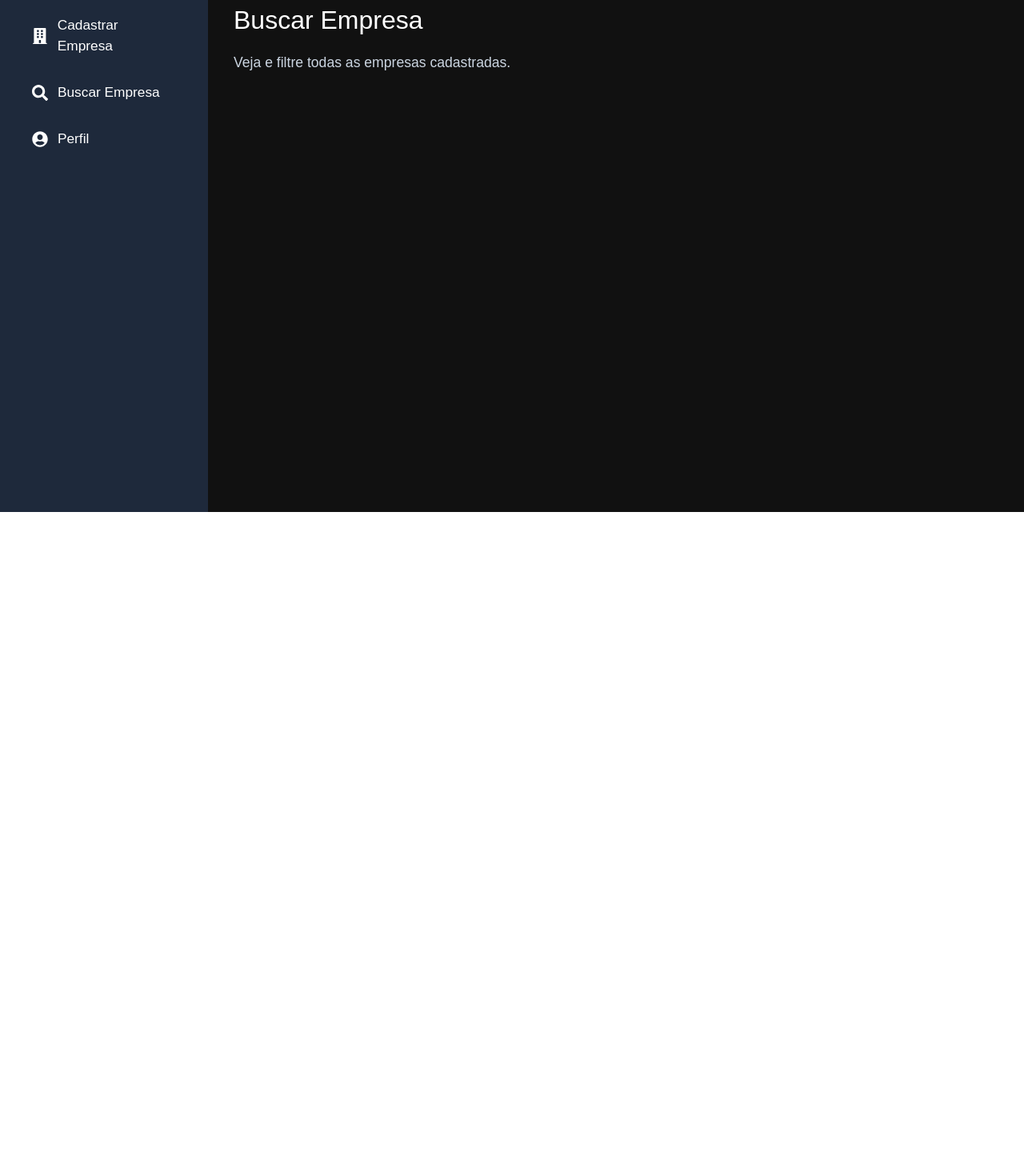
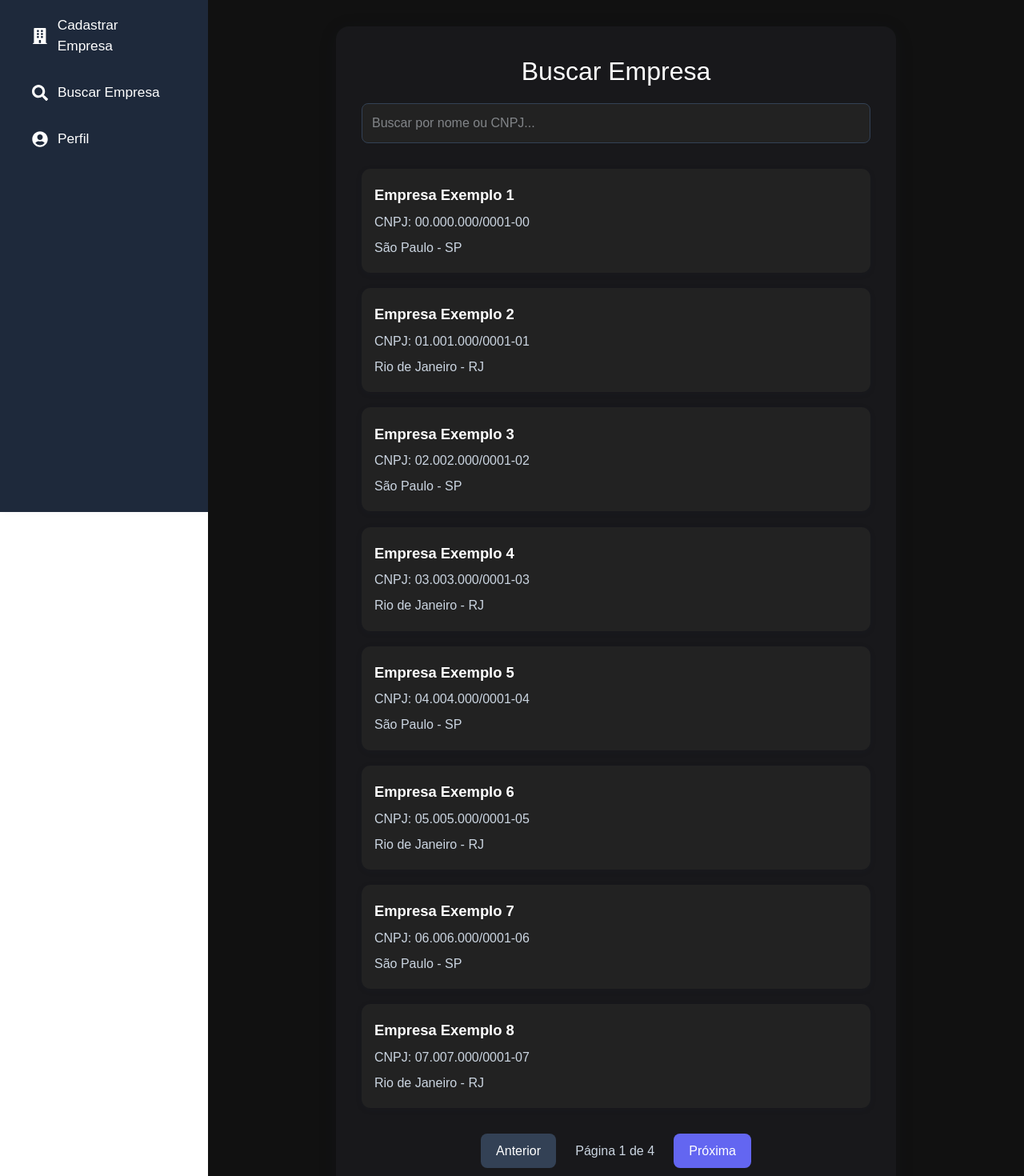
Before and after one commit to isp3ct/front-localize, a Next.js app: page /dashboard/company-list in a window 1280 px wide. Shown: the part 160-1630 px from the top of the page at 80% size. Before the commit the page ends 800 px from the top, so only its background shows below. Built offline with nearby package versions, Linux system fonts and the light colour scheme.

Commit message:
Adiciona funcionalidade de busca e paginação na lista de empresas, incluindo estilos para o layout.

```diff
--- /dev/null
+++ b/src/app/dashboard/company-list/companyList.module.css
@@ -0,0 +1,106 @@
+.pagination {
+    display: flex;
+    align-items: center;
+    justify-content: center;
+    gap: 1.5rem;
+    margin-top: 2rem;
+}
+
+.pageButton {
+    padding: 0.6rem 1.2rem;
+    background: #6366f1;
+    color: #fff;
+    border: none;
+    border-radius: 0.5rem;
+    font-size: 1rem;
+    font-weight: 500;
+    cursor: pointer;
+    transition: background 0.2s;
+}
+
+.pageButton:disabled {
+    background: #334155;
+    cursor: not-allowed;
+}
+
+.pageInfo {
+    color: #cbd5e1;
+    font-size: 1rem;
+}
+
+.container {
+    background: #18181b;
+    color: #e2e8f0;
+    padding: 2rem;
+    border-radius: 1rem;
+    max-width: 700px;
+    margin: 2rem auto;
+    box-shadow: 0 4px 24px rgba(30, 41, 59, 0.10);
+}
+
+.title {
+    color: #fff;
+    font-size: 2rem;
+    margin-bottom: 2rem;
+    text-align: center;
+}
+
+.input {
+    width: 100%;
+    padding: 0.75rem;
+    border-radius: 0.5rem;
+    border: 1px solid #334155;
+    background: #222;
+    color: #e2e8f0;
+    font-size: 1rem;
+    outline: none;
+    margin-bottom: 2rem;
+    transition: border 0.2s;
+}
+
+.input:focus {
+    border-color: #6366f1;
+}
+
+.list {
+    display: flex;
+    flex-direction: column;
+    gap: 1.2rem;
+}
+
+.card {
+    background: #222;
+    border-radius: 0.7rem;
+    padding: 1.2rem 1rem;
+    box-shadow: 0 2px 8px rgba(30, 41, 59, 0.08);
+    display: flex;
+    flex-direction: column;
+    gap: 0.5rem;
+}
+
+.card strong {
+    color: #fff;
+    font-size: 1.15rem;
+}
+
+.card span {
+    color: #cbd5e1;
+    font-size: 1rem;
+}
+
+.empty {
+    color: #64748b;
+    text-align: center;
+    margin-top: 2rem;
+}
+
+@media (max-width: 700px) {
+    .container {
+        padding: 1rem;
+        max-width: 98vw;
+    }
+
+    .card {
+        padding: 1rem 0.5rem;
+    }
+}
--- a/src/app/dashboard/company-list/page.tsx
+++ b/src/app/dashboard/company-list/page.tsx
@@ -1,11 +1,81 @@
-import React from "react";
+"use client";
+import React, { useState } from "react";
+import styles from "./companyList.module.css";
+
+
+//Criado mock para simulação. Ainda implementar chamada ao backend
+const mockEmpresas = Array.from({ length: 32 }, (_, i) => ({
+    id: String(i + 1),
+    nomeEmpresarial: `Empresa Exemplo ${i + 1}`,
+    cnpj: `${String(i).padStart(2, "0")}.${String(i).padStart(3, "0")}.000/0001-${String(i).padStart(2, "0")}`,
+    municipio: i % 2 === 0 ? "São Paulo" : "Rio de Janeiro",
+    uf: i % 2 === 0 ? "SP" : "RJ"
+}));
 
 export default function CompanyListPage() {
+    const [search, setSearch] = useState("");
+    const [page, setPage] = useState(1);
+    const pageSize = 8;
+
+    const empresasFiltradas = mockEmpresas.filter(e =>
+        e.nomeEmpresarial.toLowerCase().includes(search.toLowerCase()) ||
+        e.cnpj.includes(search)
+    );
+
+    const totalPages = Math.ceil(empresasFiltradas.length / pageSize);
+    const empresasPaginadas = empresasFiltradas.slice((page - 1) * pageSize, page * pageSize);
+
+    function handlePageChange(newPage: number) {
+        setPage(newPage);
+    }
+
     return (
-        <div>
-            <h2>Buscar Empresa</h2>
-            <p>Veja e filtre todas as empresas cadastradas.</p>
-            {/* Listagem e busca de empresas será implementada futuramente */}
+        <div className={styles.container}>
+            <h2 className={styles.title}>Buscar Empresa</h2>
+            <input
+                className={styles.input}
+                type="text"
+                placeholder="Buscar por nome ou CNPJ..."
+                value={search}
+                onChange={e => {
+                    setSearch(e.target.value);
+                    setPage(1);
+                }}
+            />
+            <div className={styles.list}>
+                {empresasPaginadas.length === 0 ? (
+                    <p className={styles.empty}>Nenhuma empresa encontrada.</p>
+                ) : (
+                    empresasPaginadas.map(e => (
+                        <div key={e.id} className={styles.card}>
+                            <strong>{e.nomeEmpresarial}</strong>
+                            <span>CNPJ: {e.cnpj}</span>
+                            <span>{e.municipio} - {e.uf}</span>
+                        </div>
+                    ))
+                )}
+            </div>
+            {totalPages > 1 && (
+                <div className={styles.pagination}>
+                    <button
+                        className={styles.pageButton}
+                        onClick={() => handlePageChange(page - 1)}
+                        disabled={page === 1}
+                    >
+                        Anterior
+                    </button>
+                    <span className={styles.pageInfo}>
+                        Página {page} de {totalPages}
+                    </span>
+                    <button
+                        className={styles.pageButton}
+                        onClick={() => handlePageChange(page + 1)}
+                        disabled={page === totalPages}
+                    >
+                        Próxima
+                    </button>
+                </div>
+            )}
         </div>
     );
 }
```
